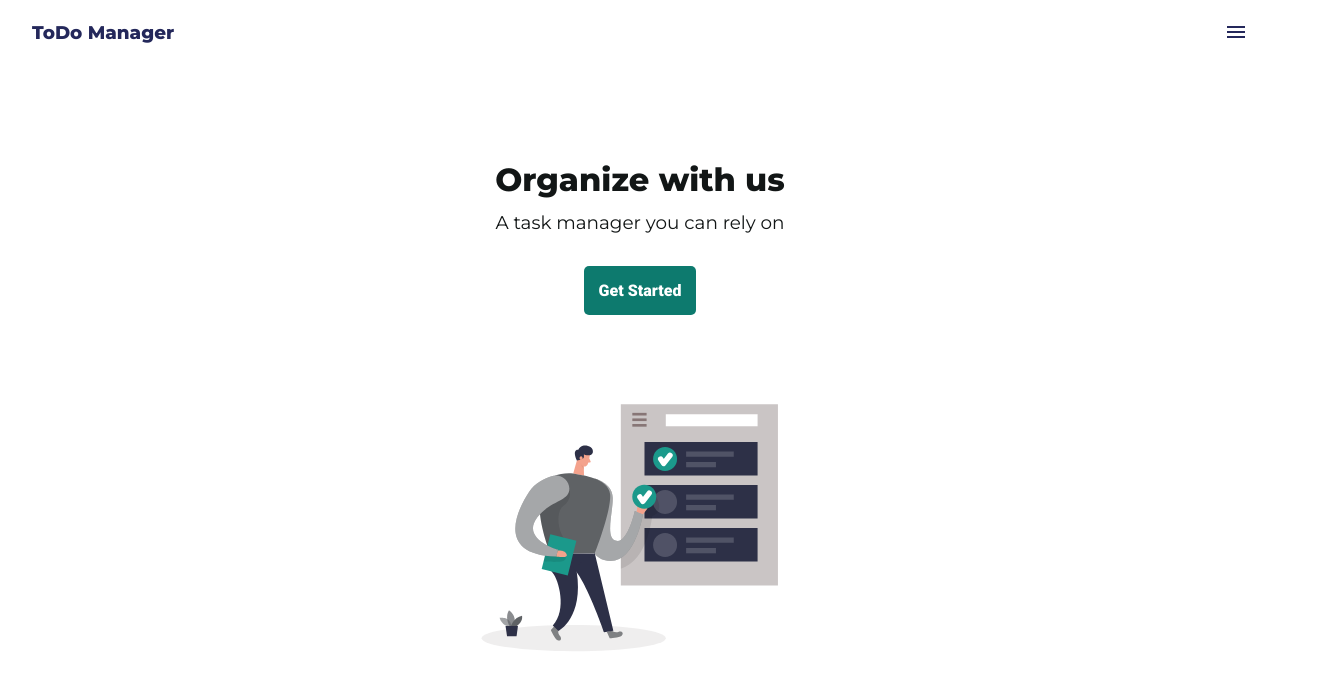
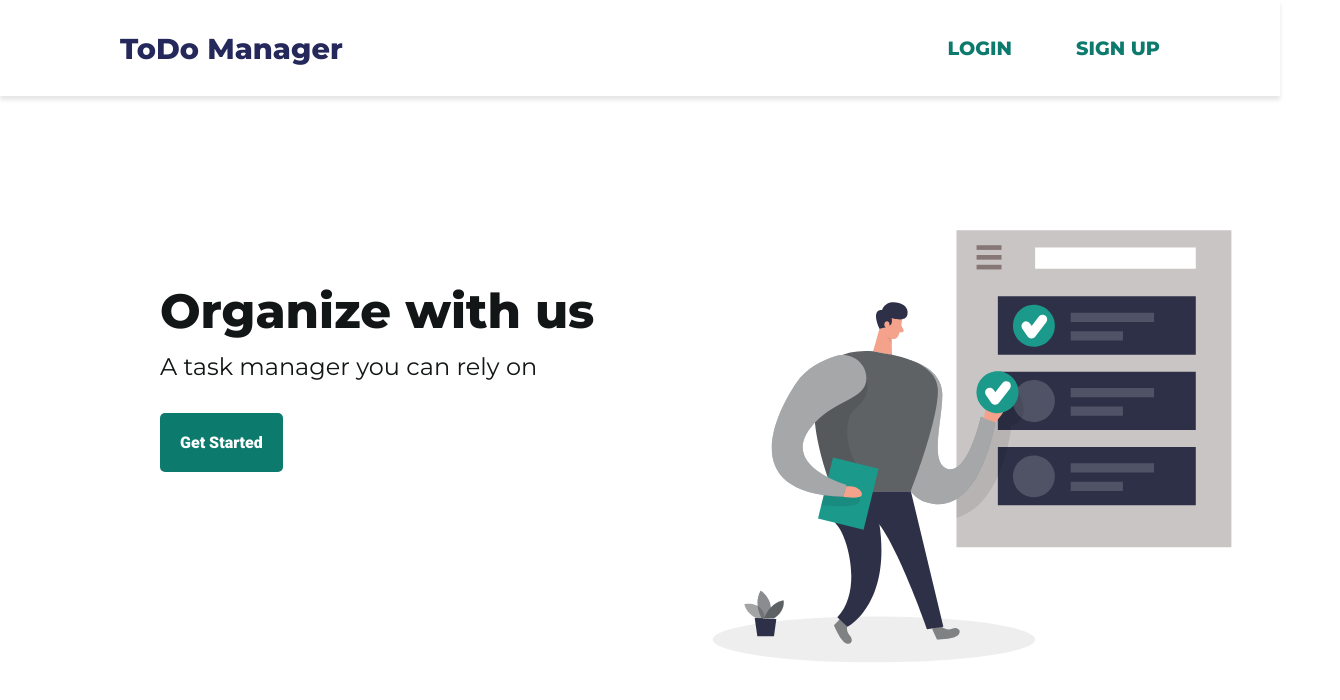
Before and after one commit to sruthi-98/Todo-App, a React (Create React App) app: page / in a window 1280 px wide. Shown: the top 700 px of the page, 1340 px wide, since content can reach past the window. Built offline with nearby package versions, Linux system fonts and the light colour scheme.

Commit message:
Add responsive style for home page

```diff
--- a/src/styles/main.css
+++ b/src/styles/main.css
@@ -18,20 +18,39 @@
           box-sizing: border-box;
 }
 
+@media (min-width: 786px) {
+  .home__section {
+    grid-area: section;
+    margin-left: 2rem;
+  }
+}
+
 .home__mainHeading {
   text-align: center;
-  font-size: clamp(1.5rem, 15vw, 2rem);
+  font-size: clamp(2.25rem, 6vw, 3rem);
   font-weight: 800;
   margin-top: 6rem;
   margin-bottom: 0;
+}
+
+@media (min-width: 786px) {
+  .home__mainHeading {
+    text-align: left;
+  }
 }
 
 .home__subHeading {
   display: block;
   text-align: center;
   font-weight: 400;
-  font-size: clamp(0.75rem, 10vw, 1.15rem);
+  font-size: clamp(1rem, 3vw, 1.5rem);
   margin-top: 0.75rem;
+}
+
+@media (min-width: 786px) {
+  .home__subHeading {
+    text-align: left;
+  }
 }
 
 .home__button, .login__button, .signUp__button, .taskList__add {
@@ -41,16 +60,25 @@
   margin: 0 auto;
   background-color: #0D7A6E;
   border-radius: 5px;
-  padding: 15px;
+  padding: calc(min(5vw, 20px));
   color: #FFFFFF;
   font-weight: 900;
   margin-top: 2rem;
+  height: 3.25rem;
   border: none;
   cursor: pointer;
+  height: auto;
 }
 
 .home__button:hover, .login__button:hover, .signUp__button:hover, .taskList__add:hover {
   background-color: #0a574e;
+}
+
+@media (min-width: 786px) {
+  .home__button, .login__button, .signUp__button, .taskList__add {
+    margin-left: 0;
+    margin-right: 0;
+  }
 }
 
 .home__image {
@@ -60,12 +88,55 @@
   display: block;
 }
 
+@media (min-width: 786px) {
+  .home__image {
+    grid-area: image;
+    width: 600px;
+    height: 450px;
+    margin-top: 0;
+  }
+}
+
+@media (min-width: 1200px) {
+  .home__image {
+    width: 700px;
+    height: 525px;
+  }
+}
+
+@media (min-width: 786px) {
+  .home {
+    display: -ms-grid;
+    display: grid;
+    -ms-grid-columns: 1fr (4fr)[2] 1fr;
+        grid-template-columns: 1fr repeat(2, 4fr) 1fr;
+    -ms-grid-rows: auto auto;
+        grid-template-rows: auto auto;
+        grid-template-areas: "header header header header" ". section image .";
+  }
+}
+
 /* ---------------------------- Home Header ---------------------------- */
 .homeHeader, .taskHeader {
   width: 100vw;
-  height: 4rem;
+  height: 6rem;
   -webkit-box-sizing: border-box;
           box-sizing: border-box;
+  -webkit-box-shadow: 0 4px 4px 0 rgba(0, 0, 0, 0.1);
+          box-shadow: 0 4px 4px 0 rgba(0, 0, 0, 0.1);
+}
+
+@media (min-width: 786px) {
+  .homeHeader, .taskHeader {
+    grid-area: header;
+    display: -webkit-box;
+    display: -ms-flexbox;
+    display: flex;
+    -webkit-box-pack: justify;
+        -ms-flex-pack: justify;
+            justify-content: space-between;
+    padding: 0 5.5rem;
+  }
 }
 
 .homeHeader__section, .taskHeader__section {
@@ -82,15 +153,27 @@
   padding: 0 2rem;
 }
 
+@media (min-width: 786px) {
+  .homeHeader__section, .taskHeader__section {
+    grid-area: header;
+  }
+}
+
 .homeHeader__title, .taskHeader__title {
   font-weight: 800;
   color: #24285B;
-  font-size: clamp(1rem, 10vw, 1.15rem);
+  font-size: clamp(1rem, 10vw, 1.8rem);
 }
 
 .homeHeader__menu, .taskHeader__exit, .homeHeader__close {
   color: #24285B;
   cursor: pointer;
+}
+
+@media (min-width: 786px) {
+  .homeHeader__menu, .taskHeader__exit, .homeHeader__close {
+    display: none !important;
+  }
 }
 
 .homeHeader__nav {
@@ -100,26 +183,51 @@
   width: inherit;
 }
 
+@media (min-width: 786px) {
+  .homeHeader__nav {
+    display: -webkit-box;
+    display: -ms-flexbox;
+    display: flex;
+    width: auto;
+  }
+}
+
 .homeHeader__login, .homeHeader__signup {
   color: #0D7A6E;
-  font-size: 1rem;
+  font-size: clamp(1rem, 3vw, 1.2rem);
   padding: 0.75rem 2rem;
+  text-transform: uppercase;
   width: inherit;
   text-align: start;
   border: none;
-  background-color: transparent;
+  background-color: #e9e9e9;
   display: block;
   border-left: 5px solid #0D7A6E;
 }
 
 .homeHeader__login:hover, .homeHeader__signup:hover {
-  background-color: #E9E9E9;
+  background-color: #c5c4c4;
   cursor: pointer;
+}
+
+@media (min-width: 786px) {
+  .homeHeader__login:hover, .homeHeader__signup:hover {
+    background-color: transparent;
+  }
+}
+
+@media (min-width: 786px) {
+  .homeHeader__login, .homeHeader__signup {
+    background-color: none;
+    border: none;
+    font-weight: 800;
+    background-color: transparent;
+  }
 }
 
 /* ---------------------------- Login ---------------------------- */
 .login, .signUp {
-  background-color: #E9E9E9;
+  background-color: #e9e9e9;
   height: 100vh;
 }
 
--- a/src/styles/main.scss
+++ b/src/styles/main.scss
@@ -8,21 +8,30 @@
 $primaryColor: #0D7A6E;
 $primaryColorDark: #0a574e;
 $secondaryColor: #24285B;
-$bgColor: #E9E9E9;
+$bgColor: #e9e9e9;
+$bgColorDark: #c5c4c4;
 $fontColor: #121616;
 
-$desktop: 640px;
+$tablet: 786px;
+$desktop: 1200px;
 
 /* Mixins */
 
+@mixin tablet {
+    @media (min-width: #{$tablet}) {
+       @content;
+    }
+}
+
 @mixin desktop {
     @media (min-width: #{$desktop}) {
-       @content
+       @content;
     }
 }
 
 
 /* ---------------------------- Whole document ---------------------------- */
+
 * {
     margin: 0;
     font-family: 'Montserrat', sans-serif;
@@ -36,20 +45,35 @@ $desktop: 640px;
     width: 100vw;
     box-sizing: border-box;
 
+    &__section {
+        @include tablet {
+            grid-area: section;
+            margin-left: 2rem;
+        }
+    }
+
     &__mainHeading {
         text-align: center;
-        font-size: clamp(1.5rem, 15vw, 2rem);
+        font-size: clamp(2.25rem, 6vw, 3rem);
         font-weight: 800;
         margin-top: 6rem;
         margin-bottom: 0;
+
+        @include tablet {
+            text-align: left;
+        }
     }
 
     &__subHeading {
         display: block;
         text-align: center;
         font-weight: 400;
-        font-size: clamp(0.75rem, 10vw, 1.15rem);
+        font-size: clamp(1rem, 3vw, 1.5rem);
         margin-top: 0.75rem;
+
+        @include tablet {
+            text-align: left;
+        }
     }
 
     &__button {
@@ -59,15 +83,22 @@ $desktop: 640px;
         margin: 0 auto;
         background-color: $primaryColor;
         border-radius: 5px;
-        padding: 15px;
+        padding: calc(min(5vw, 20px));
         color: #FFFFFF;
         font-weight: 900;
         margin-top: 2rem;
+        height: 3.25rem;
         border: none;
         cursor: pointer;
+        height: auto;
 
         &:hover {
             background-color: $primaryColorDark;
+        }
+
+        @include tablet {
+            margin-left: 0;
+            margin-right: 0;
         }
     }
 
@@ -76,6 +107,28 @@ $desktop: 640px;
         height: 300px;
         margin: 4rem auto 0 auto;
         display: block;
+
+        @include tablet {
+            grid-area: image;
+            width: 600px;
+            height: 450px;
+            margin-top: 0;
+        }
+
+        @include desktop {
+            width: 700px;
+            height: 525px;
+        }
+    }
+
+    @include tablet {
+        display: grid;
+        grid-template-columns: 1fr repeat(2, 4fr) 1fr;
+        grid-template-rows: auto auto;
+        grid-template-areas:
+            "header header header header"
+            ". section image .";
+
     }
 }
 
@@ -83,8 +136,16 @@ $desktop: 640px;
 
 .homeHeader {
     width: 100vw;
-    height: 4rem;
+    height: 6rem;
     box-sizing: border-box;
+    box-shadow: 0 4px 4px 0 rgba(0, 0, 0, 0.1);
+
+    @include tablet {
+        grid-area: header;
+        display: flex;
+        justify-content: space-between;
+        padding: 0 5.5rem;
+    }
 
     &__section {
         display: flex;
@@ -92,17 +153,25 @@ $desktop: 640px;
         align-items: center;
         height: inherit;
         padding: 0 2rem;
+
+        @include tablet {
+            grid-area: header;
+        }
     }
 
     &__title {
         font-weight: 800;
         color: $secondaryColor;
-        font-size: clamp(1rem, 10vw, 1.15rem);
+        font-size: clamp(1rem, 10vw, 1.8rem);
     }
 
     &__menu, &__close {
         color: $secondaryColor;
         cursor: pointer;
+
+        @include tablet {
+            display: none !important;
+        }
     }
 
     &__nav {
@@ -110,24 +179,40 @@ $desktop: 640px;
         position: relative;
         height: auto;
         width: inherit;
+
+        @include tablet {
+            display: flex;
+            width: auto;
+        }
     }
 
     &__login, &__signup {
         color: $primaryColor;
-        font-size: 1rem;
+        font-size: clamp(1rem, 3vw, 1.2rem);
         padding: 0.75rem 2rem;
+        text-transform: uppercase;
         width: inherit;
         text-align: start;
         border: none;
-        background-color: transparent;
+        background-color: $bgColor;
         display: block;
         border-left: 5px solid $primaryColor;
 
         &:hover {
-            background-color: $bgColor;
+            background-color: $bgColorDark;
             cursor: pointer;
+
+            @include tablet {
+                background-color: transparent;
+            }
         }
 
+        @include tablet {
+            background-color: none;
+            border: none;
+            font-weight: 800;
+            background-color: transparent;
+        }
     }
 }
 
```
Also changed, not shown: 1 other file (tests, documents, lock files or other folders).
